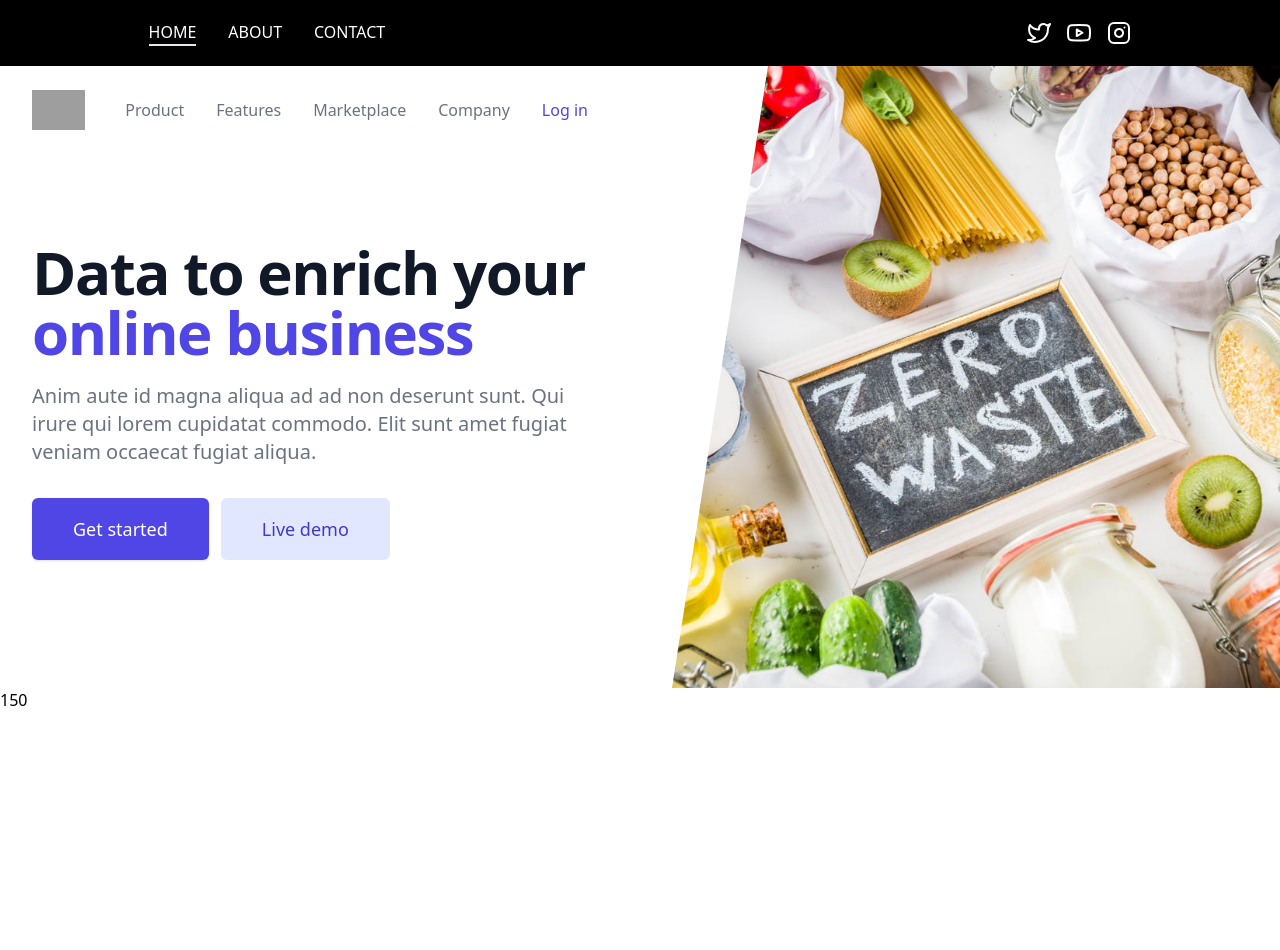
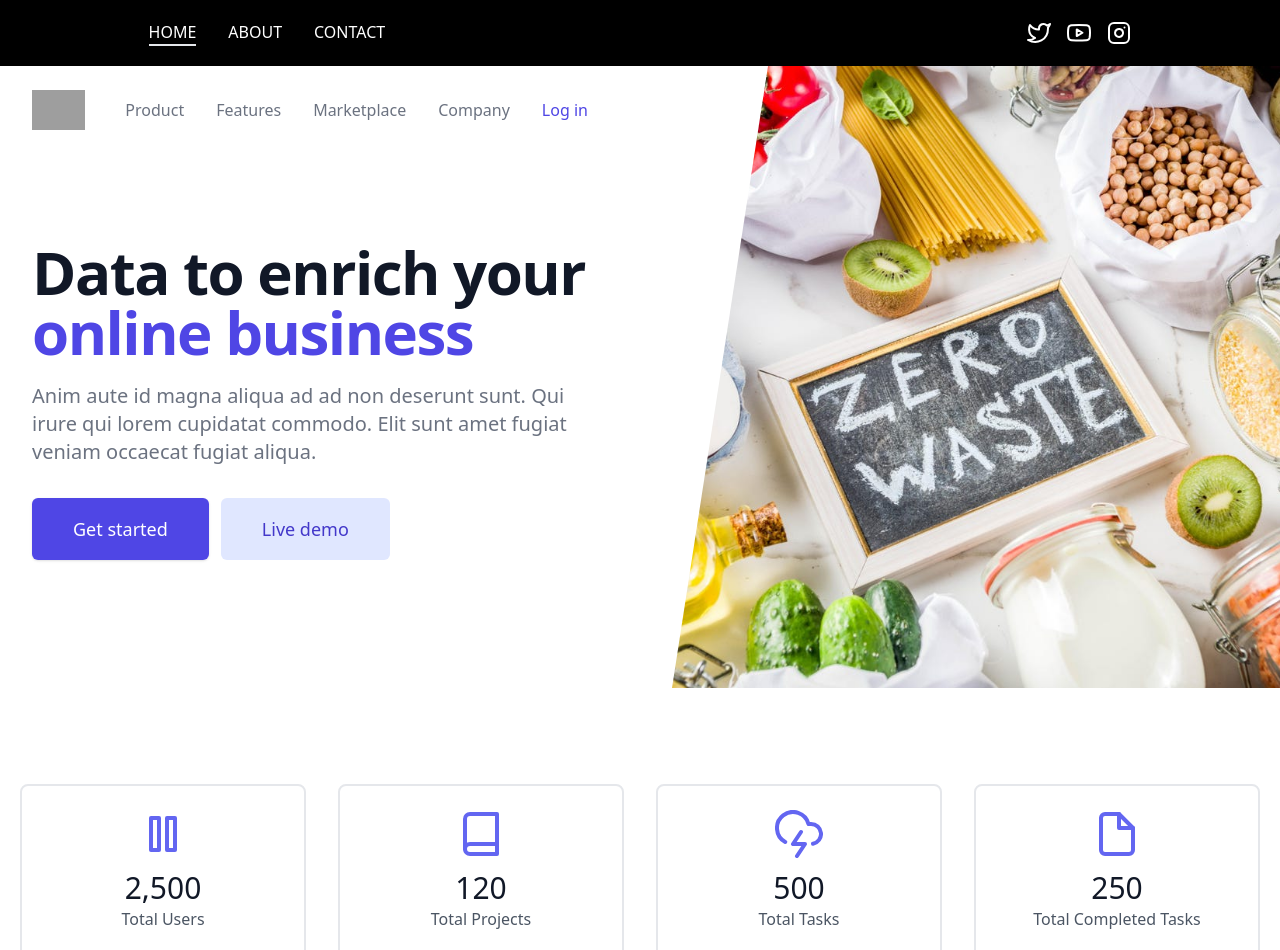
Before and after one commit to HackingThisWorld/OneMoreMeal, a Next.js app: page / in a window 1280 px wide. Shown: the top 950 px of the page. Before the commit the page ends 800 px from the top, so only its background shows below. Built offline with nearby package versions, Linux system fonts and the light colour scheme; grey boxes are pictures that could not be loaded.

Commit message:
sam commit

```diff
--- a/pages/index.tsx
+++ b/pages/index.tsx
@@ -1,11 +1,13 @@
 import React from 'react';
 import CountTextUp from '../components/CountUp';
 import Hero from '../components/Hero';
+import CountWrapper from "../components/CountWrapper";
 
 const Home = () => {
   return (
     <>
       <Hero />
+      <CountWrapper />
       <CountTextUp start={0} end={150} duration={1} />
     </>
   );
```
